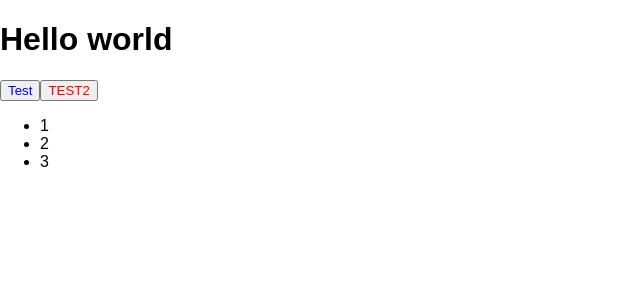
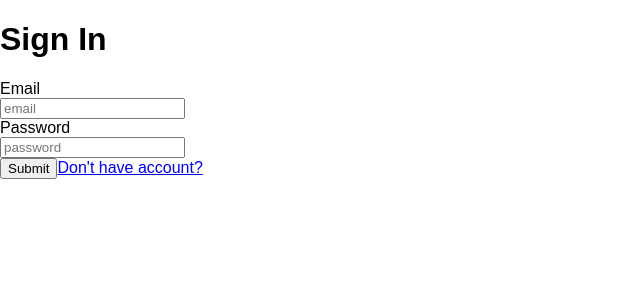
Before and after one commit to PikinerLiliya/courses, a React (Create React App) app: page /signIn in a window 1280 px wide. Shown: the top 300 px of the page, without its empty margins (0-640 px from the left). Built offline with nearby package versions, Linux system fonts and the light colour scheme; no server answers.

Commit message:
react-router-dom

```diff
--- a/package.json
+++ b/package.json
@@ -25,8 +25,10 @@
     "express-session": "^1.15.6",
     "mongoose": "^5.0.16",
     "multer": "^1.3.0",
+    "prop-types": "^15.6.1",
     "react": "^16.3.2",
     "react-dom": "^16.3.2",
+    "react-router-dom": "^4.2.2",
     "react-scripts": "1.1.4"
   },
   "devDependencies": {
--- a/server.js
+++ b/server.js
@@ -2,7 +2,7 @@ var express = require('express');
 var bodyParser = require('body-parser');
 var mongoose = require('mongoose');
 var app = express();
-var port = 3030;
+var port = 3031;
 var expressSession = require('express-session');
 var MongoStore = require('connect-mongo')(expressSession);
 
--- a/src/components/App.js
+++ b/src/components/App.js
@@ -87,7 +87,7 @@ class App extends Component {
   setClicked(e) {
     const { onButtonClick } = this.props;
 
-    onButtonClick(e);
+    // onButtonClick(e);
 
     this.setState({
       wasClicked: true,
@@ -107,7 +107,7 @@ class App extends Component {
   render() {
     const { buttonText, wasClicked, items } = this.state;
 
-    console.log('render');
+    console.log(this.props);
 
     return (
       <Fragment>
--- /dev/null
+++ b/src/components/Input.js
@@ -0,0 +1,30 @@
+import React, { Component, Fragment } from 'react';
+import { string, func } from 'prop-types'
+
+export default function Input({ value, title, onInputChange, type }) {
+  return (
+    <Fragment>
+      <label>{title}</label>
+      <br />
+      <input
+        value={value}
+        onChange={(e) => {
+          onInputChange(e.target.value);
+        }}
+        type={type}
+        placeholder={title.toLowerCase()}
+      />
+      <br />
+    </Fragment>);
+};
+
+Input.propTypes = {
+  value: string.isRequired,
+  title: string.isRequired,
+  type: string,
+  onInputChange: func.isRequired
+};
+
+Input.defaultProps = {
+  type: 'text'
+};
--- /dev/null
+++ b/src/components/Root.js
@@ -0,0 +1,41 @@
+import React, { Component } from 'react';
+import App from './App';
+import SignUp from './SignUp';
+import SignIn from './SignIn';
+import { Route, Switch } from 'react-router-dom';
+
+class Root extends Component {
+  state = {
+    loggendIn: false
+  };
+
+  setLogin = (history) => {
+    this.setState({
+      loggendIn: true
+    });
+
+    history.replace('/')
+  };
+
+  render() {
+    const { loggendIn } = this.state;
+
+    return (
+      <Switch>
+        {loggendIn && <Route path="/" component={App} />}
+        <Route exact path="/signUp" render={({ location, history }) => {
+          console.log(location);
+          return (<SignUp setLogin={() => {
+            this.setLogin(history)
+          }} />);
+        }} />
+        <Route exact path="/signIn" render={({ location }) => {
+          console.log(location);
+          return (<SignIn setLogin={this.setLogin} />);
+        }} />
+      </Switch>
+    );
+  }
+}
+
+export default Root;
--- /dev/null
+++ b/src/components/SignIn.js
@@ -0,0 +1,58 @@
+import React, { Component } from 'react';
+import Button from './Button';
+import Input from './Input';
+import { NavLink } from 'react-router-dom'
+
+class SignIn extends Component {
+  state = {
+    email: '',
+    pass: ''
+  };
+  signIn = () => {
+    const { email, pass } = this.state;
+    const { setLogin } = this.props;
+
+    // тут має бути запит на бекенд і в разі успіху - викл метод
+
+    setLogin();
+
+    console.log(email, pass);
+  };
+
+  onInputChange = (value, key) => {
+    this.setState({
+      [key]: value
+    });
+  };
+
+  render() {
+    const { email, pass } = this.state;
+
+    return (<div>
+        <h1>Sign In</h1>
+        <Input
+          title="Email"
+          onInputChange={(value) => {
+            this.onInputChange(value, 'email')
+          }}
+          value={email}
+        />
+        <Input
+          title="Password"
+          onInputChange={(value) => {
+            this.onInputChange(value, 'pass')
+          }}
+          value={pass}
+          type="password"
+        />
+        <Button
+          title="Submit"
+          onClick={this.signIn}
+        />
+        <NavLink to="/signUp">Don't have account?</NavLink>
+      </div>
+    );
+  }
+}
+
+export default SignIn;
--- /dev/null
+++ b/src/components/SignUp.js
@@ -0,0 +1,58 @@
+import React, { Component } from 'react';
+import Button from './Button';
+import Input from './Input';
+import { NavLink } from 'react-router-dom'
+
+class SignUp extends Component {
+  state = {
+    email: '',
+    pass: ''
+  };
+  signUp = () => {
+    const { email, pass } = this.state;
+    const { setLogin } = this.props;
+
+    // тут має бути запит на бекенд і в разі успіху - викл метод
+
+    setLogin();
+
+    console.log(email, pass);
+  };
+
+  onInputChange = (value, key) => {
+    this.setState({
+      [key]: value
+    });
+  };
+
+  render() {
+    const { email, pass } = this.state;
+
+    return (<div>
+        <h1>Sign Up</h1>
+        <Input
+          title="Email"
+          onInputChange={(value) => {
+            this.onInputChange(value, 'email')
+          }}
+          value={email}
+        />
+        <Input
+          title="Password"
+          onInputChange={(value) => {
+            this.onInputChange(value, 'pass')
+          }}
+          value={pass}
+          type="password"
+        />
+        <Button
+          title="Submit"
+          onClick={this.signUp}
+        />
+        <NavLink to="/signIn">Already have account?</NavLink>
+      </div>
+    );
+  }
+}
+
+export default SignUp;
--- a/src/index.js
+++ b/src/index.js
@@ -1,12 +1,18 @@
 import React from 'react';
 import ReactDOM from 'react-dom';
 import './index.css';
-import App from './components/App';
+import Root from './components/Root';
+import SignUp from './components/SignUp';
 import registerServiceWorker from './registerServiceWorker';
+
+import { BrowserRouter } from 'react-router-dom'
 
 const clickButton = function (e) {
   console.log(e.target);
 };
 
-ReactDOM.render(<App onButtonClick={clickButton} />, document.getElementById('root'));
+ReactDOM.render(
+  <BrowserRouter>
+    <Root />
+  </BrowserRouter>, document.getElementById('root'));
 registerServiceWorker();
```
Also changed, not shown: 1 other file (tests, documents, lock files or other folders).
